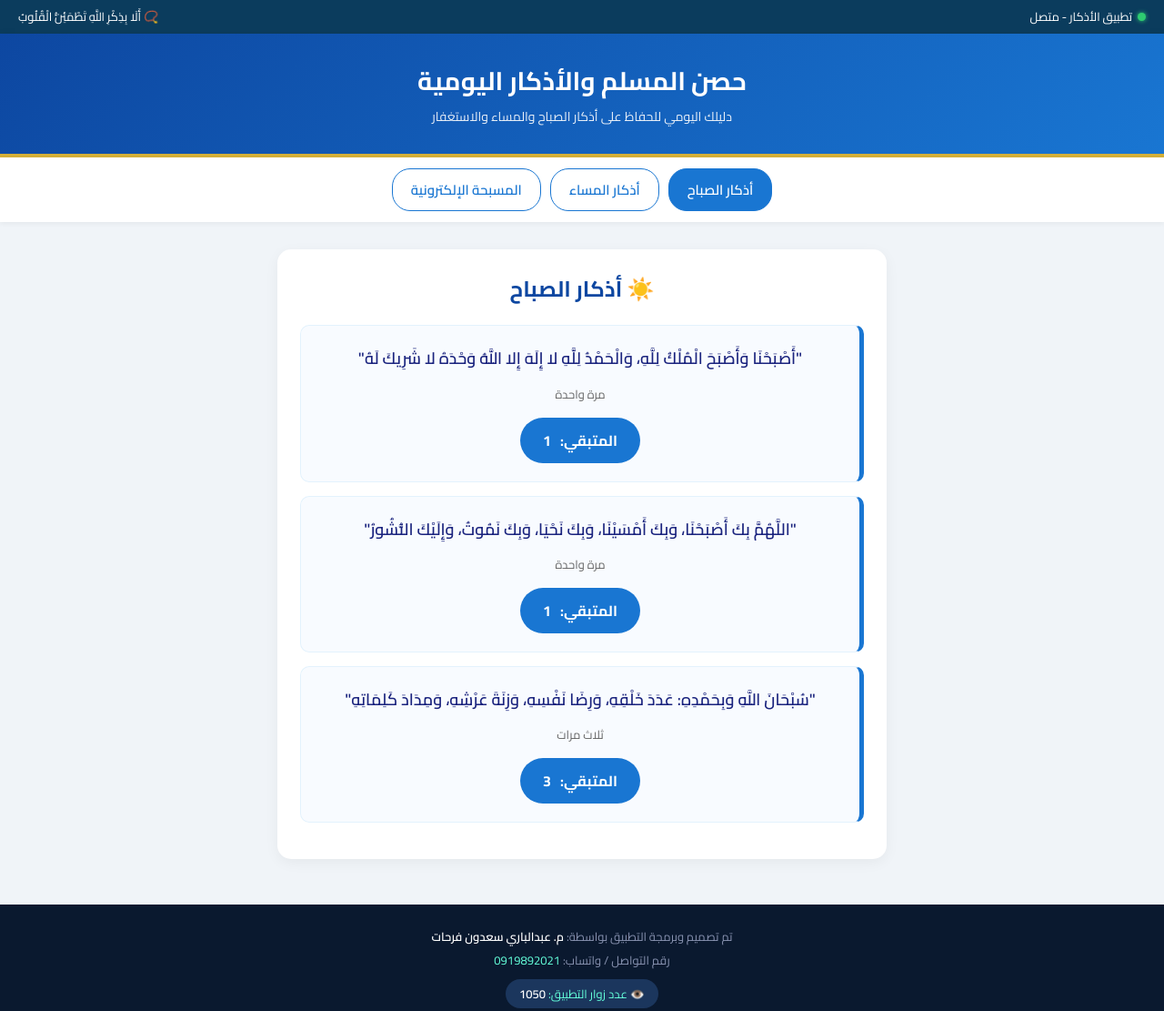
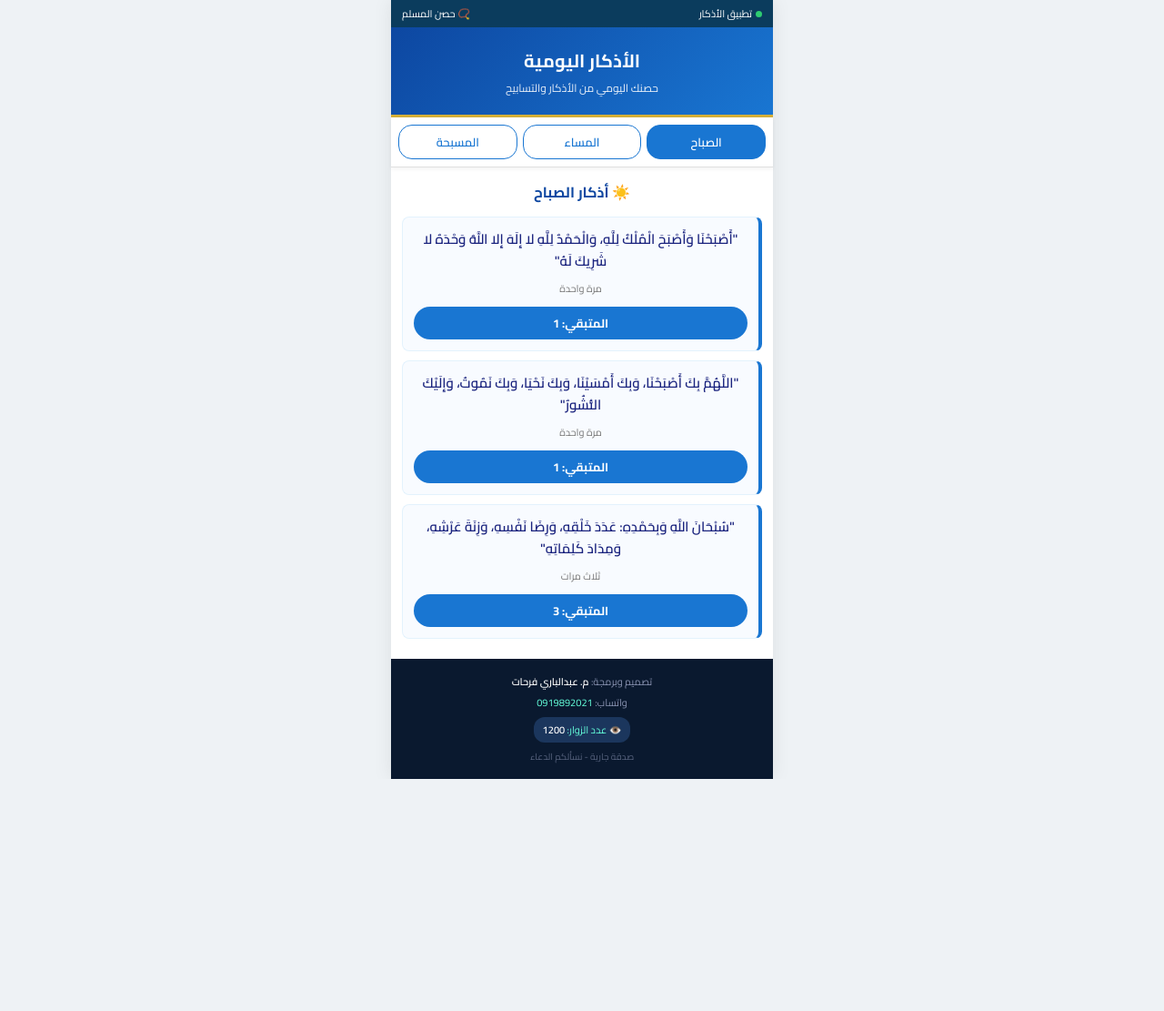
Before and after one commit to aking5498-maker/my-hr-api, a plain HTML site: page index.html in a window 1280 px wide. Shown: the top 1111 px of the page at 91% size. After the commit the page ends 856 px from the top, so only its background shows below. Drawn offline with Linux system fonts and the light colour scheme.

Commit message:
Update index.html

```diff
--- a/index.html
+++ b/index.html
@@ -2,7 +2,7 @@
 <html lang="ar" dir="rtl">
 <head>
     <meta charset="UTF-8">
-    <meta name="viewport" content="width=device-width, initial-scale=1.0">
+    <meta name="viewport" content="width=device-width, initial-scale=1.0, maximum-scale=1.0, user-scalable=no">
     <title>تطبيق الأذكار اليومية</title>
     <link href="https://fonts.googleapis.com/css2?family=Cairo:wght@400;600;700&display=swap" rel="stylesheet">
     <style>
@@ -11,18 +11,32 @@
             margin: 0;
             padding: 0;
             font-family: 'Cairo', sans-serif;
+            -webkit-tap-highlight-color: transparent;
         }
         body {
-            background-color: #f0f4f8;
+            background-color: #eef2f5;
             color: #2c3e50;
-            line-height: 1.6;
+            display: flex;
+            justify-content: center;
+            align-items: flex-start;
+            min-height: 100vh;
+        }
+        /* إطار الموبايل الرئيسي */
+        .app-container {
+            width: 100%;
+            max-width: 420px;
+            background: #ffffff;
+            min-height: 100vh;
+            box-shadow: 0 0 20px rgba(0,0,0,0.08);
+            display: flex;
+            flex-direction: column;
         }
         /* الشريط العلوي */
         .top-bar {
             background-color: #0b3c5d;
             color: #fff;
-            padding: 8px 20px;
-            font-size: 13px;
+            padding: 5px 12px;
+            font-size: 11px;
             display: flex;
             justify-content: space-between;
             align-items: center;
@@ -30,159 +44,153 @@
         .status-indicator {
             display: flex;
             align-items: center;
-            gap: 6px;
+            gap: 4px;
         }
         .dot {
-            width: 9px;
-            height: 9px;
+            width: 7px;
+            height: 7px;
             background-color: #2ecc71;
             border-radius: 50%;
             display: inline-block;
-            box-shadow: 0 0 5px #2ecc71;
         }
-        /* الهيدر */
+        /* الهيدر المصغر */
         header {
             background: linear-gradient(135deg, #0d47a1, #1976d2);
             color: white;
-            padding: 30px 20px;
+            padding: 18px 12px;
             text-align: center;
-            box-shadow: 0 4px 10px rgba(0,0,0,0.15);
-            border-bottom: 4px solid #d4af37;
+            border-bottom: 3px solid #d4af37;
         }
         header h1 {
-            font-size: 28px;
+            font-size: 20px;
             font-weight: 700;
-            margin-bottom: 5px;
         }
         header p {
-            font-size: 14px;
+            font-size: 12px;
             opacity: 0.9;
         }
-        /* شريط التنقل */
+        /* شريط التنقل للموبايل */
         nav {
             background-color: #fff;
             display: flex;
-            justify-content: center;
-            gap: 10px;
-            padding: 12px;
-            box-shadow: 0 2px 5px rgba(0,0,0,0.05);
+            justify-content: space-around;
+            padding: 8px 5px;
+            box-shadow: 0 2px 4px rgba(0,0,0,0.05);
             position: sticky;
             top: 0;
             z-index: 100;
+            border-bottom: 1px solid #e0e0e0;
         }
         .nav-btn {
             background: none;
             border: 1px solid #1976d2;
-            font-size: 15px;
+            font-size: 13px;
             font-weight: 600;
             color: #1976d2;
-            padding: 8px 20px;
-            border-radius: 20px;
+            padding: 6px 10px;
+            border-radius: 15px;
             cursor: pointer;
-            transition: all 0.3s;
+            flex: 1;
+            margin: 0 3px;
+            text-align: center;
+            transition: all 0.2s;
         }
-        .nav-btn:hover, .nav-btn.active {
+        .nav-btn.active {
             background-color: #1976d2;
             color: white;
         }
-        .container {
-            max-width: 700px;
-            margin: 30px auto;
-            padding: 0 15px;
+        /* محتوى التطبيق */
+        .content {
+            padding: 12px;
+            flex: 1;
         }
         .card {
-            background: white;
-            padding: 25px;
-            border-radius: 15px;
-            box-shadow: 0 4px 15px rgba(0,0,0,0.05);
-            margin-bottom: 20px;
             display: none;
         }
         .card.active-view {
             display: block;
         }
-        /* بطاقات الأذكار */
+        .card-title {
+            color: #0d47a1;
+            font-size: 16px;
+            margin-bottom: 12px;
+            text-align: center;
+            font-weight: 700;
+        }
+        /* بطاقات الأذكار المصغرة */
         .dhikr-box {
             background: #f8fbff;
-            border-right: 5px solid #1976d2;
+            border-right: 4px solid #1976d2;
+            border-top: 1px solid #e3f2fd;
             border-left: 1px solid #e3f2fd;
-            border-top: 1px solid #e3f2fd;
             border-bottom: 1px solid #e3f2fd;
-            padding: 20px;
-            border-radius: 10px;
-            margin-bottom: 15px;
+            padding: 12px;
+            border-radius: 8px;
+            margin-bottom: 10px;
             text-align: center;
-            position: relative;
         }
         .dhikr-text {
-            font-size: 18px;
+            font-size: 15px;
             font-weight: 600;
             color: #1a237e;
-            margin-bottom: 12px;
-            line-height: 1.8;
+            margin-bottom: 8px;
+            line-height: 1.6;
         }
         .dhikr-bless {
-            font-size: 13px;
-            color: #666;
-            margin-bottom: 15px;
+            font-size: 11px;
+            color: #777;
+            margin-bottom: 10px;
         }
         .counter-btn {
             background-color: #1976d2;
             color: white;
             border: none;
-            padding: 10px 25px;
-            font-size: 16px;
+            padding: 6px 18px;
+            font-size: 13px;
             font-weight: bold;
-            border-radius: 25px;
+            border-radius: 18px;
             cursor: pointer;
-            transition: background 0.3s;
-            display: inline-flex;
-            align-items: center;
-            gap: 10px;
-        }
-        .counter-btn:hover {
-            background-color: #0d47a1;
+            width: 100%;
+            transition: background 0.2s;
         }
         .counter-btn.done {
             background-color: #2ecc71;
-            cursor: default;
         }
-        /* المسبحة الإلكترونية */
+        /* المسبحة الإلكترونية للموبايل */
         .tasbeeh-container {
             text-align: center;
-            padding: 30px 10px;
+            padding: 15px 5px;
         }
         .tasbeeh-count {
-            font-size: 55px;
+            font-size: 42px;
             font-weight: bold;
             color: #0d47a1;
-            margin: 20px 0;
             background: #e3f2fd;
-            width: 130px;
-            height: 130px;
-            line-height: 130px;
+            width: 100px;
+            height: 100px;
+            line-height: 100px;
             border-radius: 50%;
-            margin: 0 auto 20px auto;
-            border: 4px dashed #1976d2;
+            margin: 15px auto;
+            border: 3px dashed #1976d2;
         }
         .btn-reset {
             background-color: #e74c3c;
             color: white;
             border: none;
-            padding: 8px 18px;
-            border-radius: 15px;
+            padding: 6px 14px;
+            border-radius: 12px;
             cursor: pointer;
-            font-size: 13px;
-            margin-top: 15px;
+            font-size: 11px;
+            margin-top: 10px;
         }
         /* التذييل */
         footer {
             text-align: center;
-            padding: 25px;
+            padding: 15px 10px;
             background-color: #0a192f;
             color: #8892b0;
-            font-size: 13px;
-            margin-top: 50px;
+            font-size: 11px;
+            margin-top: auto;
         }
         footer span {
             color: #fff;
@@ -191,43 +199,45 @@
         .visitor-counter {
             background-color: #1b365d;
             color: #64ffda;
-            padding: 6px 15px;
-            border-radius: 20px;
+            padding: 4px 10px;
+            border-radius: 12px;
             display: inline-block;
-            font-size: 13px;
-            margin-top: 10px;
+            font-size: 11px;
+            margin-top: 6px;
         }
     </style>
 </head>
 <body>
 
+    <div class="app-container">
         <!-- الشريط العلوي -->
         <div class="top-bar">
             <div class="status-indicator">
                 <span class="dot"></span>
-            <span>تطبيق الأذكار - متصل</span>
+                <span>تطبيق الأذكار</span>
             </div>
-        <div>📿 أَلَا بِذِكْرِ اللَّهِ تَطْمَئِنُّ الْقُلُوبُ</div>
+            <div>📿 حصن المسلم</div>
         </div>
 
-    <!-- الترويسة -->
+        <!-- الهيدر -->
         <header>
-        <h1>حصن المسلم والأذكار اليومية</h1>
-        <p>دليلك اليومي للحفاظ على أذكار الصباح والمساء والاستغفار</p>
+            <h1>الأذكار اليومية</h1>
+            <p>حصنك اليومي من الأذكار والتسابيح</p>
         </header>
 
         <!-- شريط التنقل -->
         <nav>
-        <button class="nav-btn active" onclick="switchTab('sabahTab', this)">أذكار الصباح</button>
-        <button class="nav-btn" onclick="switchTab('masaaTab', this)">أذكار المساء</button>
-        <button class="nav-btn" onclick="switchTab('tasbeehTab', this)">المسبحة الإلكترونية</button>
+            <button class="nav-btn active" onclick="switchTab('sabahTab', this)">الصباح</button>
+            <button class="nav-btn" onclick="switchTab('masaaTab', this)">المساء</button>
+            <button class="nav-btn" onclick="switchTab('tasbeehTab', this)">المسبحة</button>
         </nav>
 
-    <div class="container">
+        <!-- المحتوى -->
+        <div class="content">
 
             <!-- أذكار الصباح -->
             <div id="sabahTab" class="card active-view">
-            <h2 style="color: #0d47a1; margin-bottom: 20px; text-align: center;">☀️ أذكار الصباح</h2>
+                <div class="card-title">☀️ أذكار الصباح</div>
 
                 <div class="dhikr-box">
                     <div class="dhikr-text">"أَصْبَحْنَا وَأَصْبَحَ الْمُلْكُ لِلَّهِ، وَالْحَمْدُ لِلَّهِ لا إِلَهَ إِلا اللَّهُ وَحْدَهُ لا شَرِيكَ لَهُ"</div>
@@ -250,7 +260,7 @@
 
             <!-- أذكار المساء -->
             <div id="masaaTab" class="card">
-            <h2 style="color: #0d47a1; margin-bottom: 20px; text-align: center;">🌙 أذكار المساء</h2>
+                <div class="card-title">🌙 أذكار المساء</div>
 
                 <div class="dhikr-box">
                     <div class="dhikr-text">"أَمْسَيْنَا وَأَمْسَى الْمُلْكُ لِلَّهِ، وَالْحَمْدُ لِلَّهِ لا إِلَهَ إِلا اللَّهُ وَحْدَهُ لا شَرِيكَ لَهُ"</div>
@@ -267,11 +277,10 @@
 
             <!-- المسبحة الإلكترونية -->
             <div id="tasbeehTab" class="card">
-            <h2 style="color: #0d47a1; margin-bottom: 15px; text-align: center;">📿 المسبحة الإلكترونية</h2>
+                <div class="card-title">📿 المسبحة الإلكترونية</div>
                 <div class="tasbeeh-container">
-                <p style="color: #555;">اضغط على العداد للتسبيح</p>
                     <div class="tasbeeh-count" id="freeCounter">0</div>
-                <button class="counter-btn" style="font-size: 20px; padding: 15px 40px;" onclick="addTasbeeh()">سبّح 📿</button>
+                    <button class="counter-btn" style="font-size: 18px; padding: 12px 0;" onclick="addTasbeeh()">اضغط للتسبيح 📿</button>
                     <br>
                     <button class="btn-reset" onclick="resetTasbeeh()">إعادة ضبط العداد</button>
                 </div>
@@ -279,15 +288,17 @@
 
         </div>
 
+        <!-- التذييل -->
         <footer>
-        <p>تم تصميم وبرمجة التطبيق بواسطة: <span>م. عبدالباري سعدون فرحات</span></p>
-        <p style="margin-top: 5px;">رقم التواصل / واتساب: <a href="tel:0919892021" style="color: #64ffda; text-decoration: none;">0919892021</a></p>
+            <p>تصميم وبرمجة: <span>م. عبدالباري فرحات</span></p>
+            <p style="margin-top: 3px;">واتساب: <a href="tel:0919892021" style="color: #64ffda; text-decoration: none;">0919892021</a></p>
 
             <div class="visitor-counter">
-            👁️ عدد زوار التطبيق: <span id="visitorCount">1</span>
+                👁️ عدد الزوار: <span id="visitorCount">1</span>
             </div>
-        <p style="margin-top: 10px; font-size: 11px; opacity: 0.6;">صدقة جارية - نسألكم الدعاء</p>
+            <p style="margin-top: 6px; font-size: 10px; opacity: 0.6;">صدقة جارية - نسألكم الدعاء</p>
         </footer>
+    </div>
 
     <script>
         function switchTab(tabId, btnElement) {
@@ -321,15 +332,14 @@
             document.getElementById('freeCounter').innerText = freeCount;
         }
 
-        // عداد الزيارات
         window.addEventListener('DOMContentLoaded', () => {
-            let visits = localStorage.getItem('adhkar_visitor_count');
+            let visits = localStorage.getItem('adhkar_mobile_visits');
             if (!visits) {
-                visits = 1050;
+                visits = 1200;
             } else {
                 visits = parseInt(visits) + 1;
             }
-            localStorage.setItem('adhkar_visitor_count', visits);
+            localStorage.setItem('adhkar_mobile_visits', visits);
             document.getElementById('visitorCount').innerText = visits;
         });
     </script>
```
Lines whose indentation alone changed are shown as unchanged.
